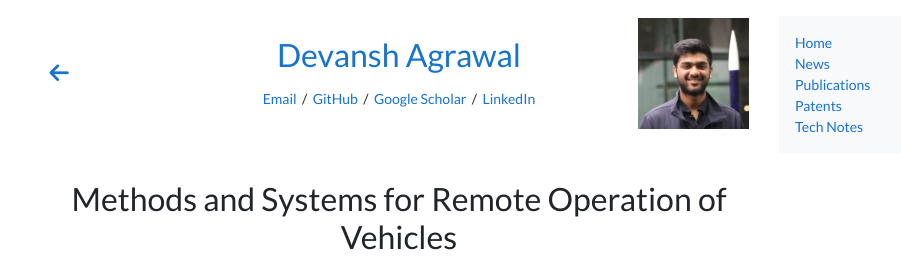
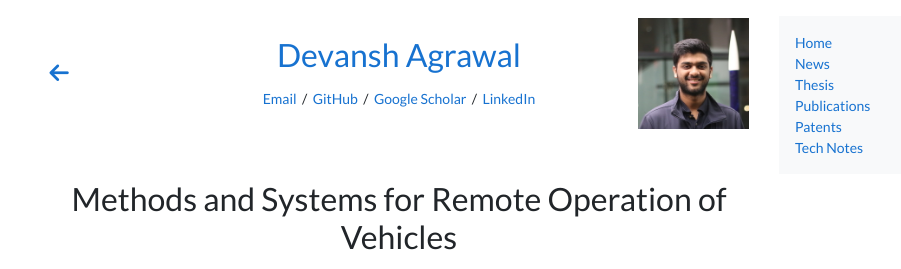
Before and after one commit to dev10110/dev10110.github.io, a Jekyll site: the page built from _posts/2022-09-01-rotor-patent.md, in a window 1280 px wide. Shown: the top 269 px of the page, without its empty margins (241-1142 px from the left). Built offline with Jekyll 4.4.1, drawn with Linux system fonts in a browser that asks for light colours; nearby versions of some CDN libraries.

Commit message:
updated layout

```diff
--- a/_layouts/layout.html
+++ b/_layouts/layout.html
@@ -16,6 +16,9 @@ layout: default
           <li class="nav-item">
             <a href="/#news">News</a>
           </li>
+          <li class="nav-item">
+            <a href="/#thesis">Thesis</a>
+	  </li>
           <li class="nav-item">
             <a href="/#publications">Publications</a>
           </li>
```
